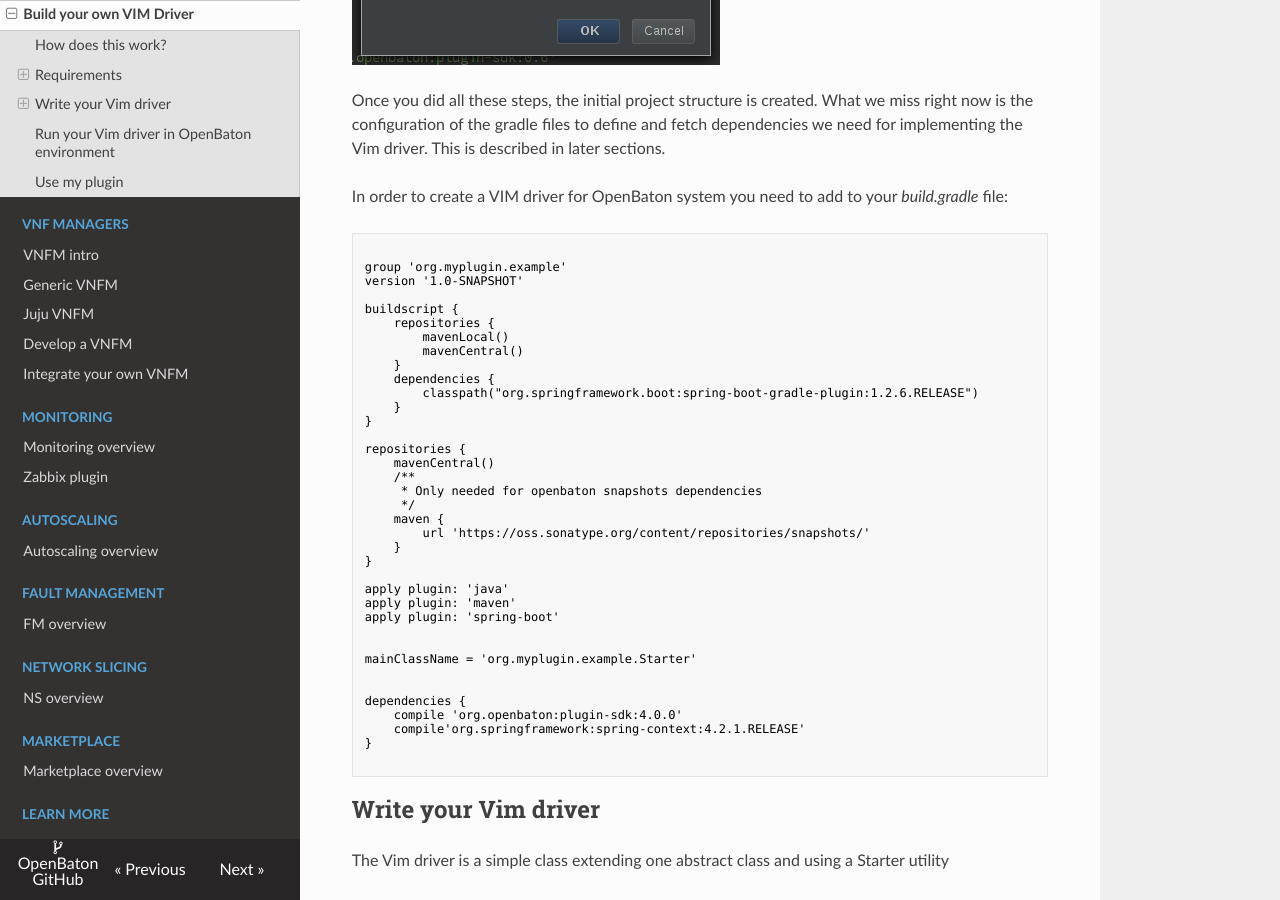
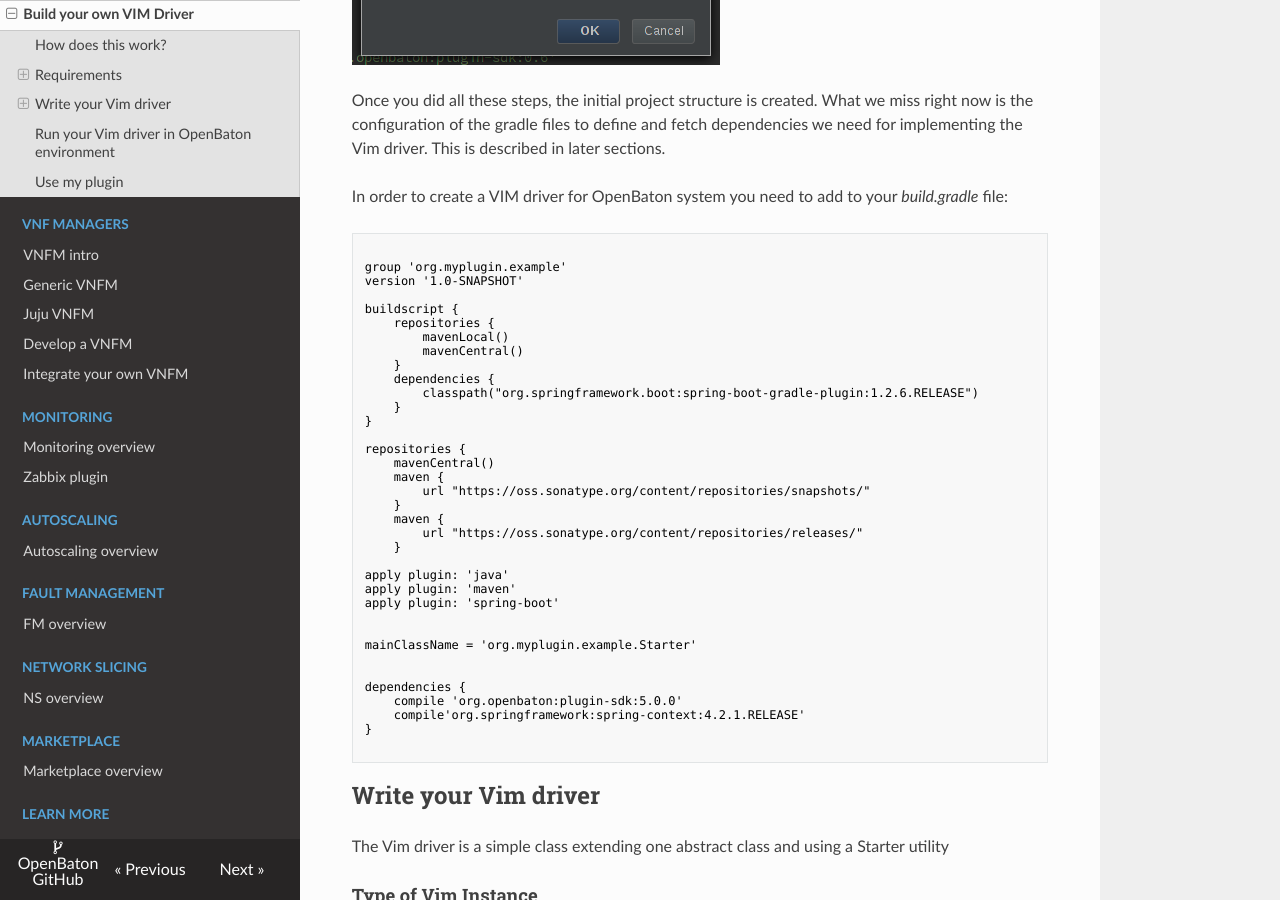
Before and after one commit to openbaton/docs, an MkDocs documentation site: the page built from docs/vim-driver-create.md, in a window 1280 px wide and 900 px high, scrolled down 4823 px. Built offline with MkDocs 1.6.1, drawn with Linux system fonts in a browser that asks for light colours; nearby versions of some CDN libraries; old or Windows-style settings are respelled for this version of MkDocs.

Commit message:
imp: update gradle dependencies

```diff
--- a/docs/vim-driver-create.md
+++ b/docs/vim-driver-create.md
@@ -87,13 +87,12 @@
 
 repositories {
     mavenCentral()
-    /**
-     * Only needed for openbaton snapshots dependencies
-     */
     maven {
-        url 'https://oss.sonatype.org/content/repositories/snapshots/'
+        url "https://oss.sonatype.org/content/repositories/snapshots/"
     }
-}
+    maven {
+        url "https://oss.sonatype.org/content/repositories/releases/"
+    }
 
 apply plugin: 'java'
 apply plugin: 'maven'
@@ -104,7 +103,7 @@
 
 
 dependencies {
-    compile 'org.openbaton:plugin-sdk:4.0.0'
+    compile 'org.openbaton:plugin-sdk:5.0.0'
     compile'org.springframework:spring-context:4.2.1.RELEASE'
 }
 
```
